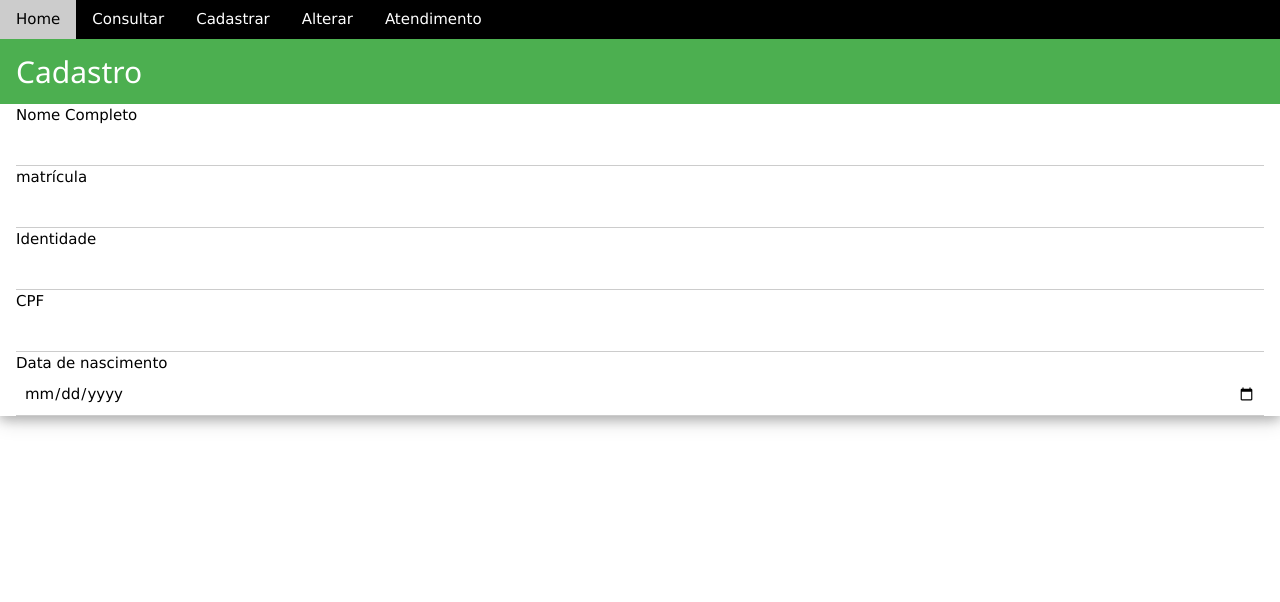
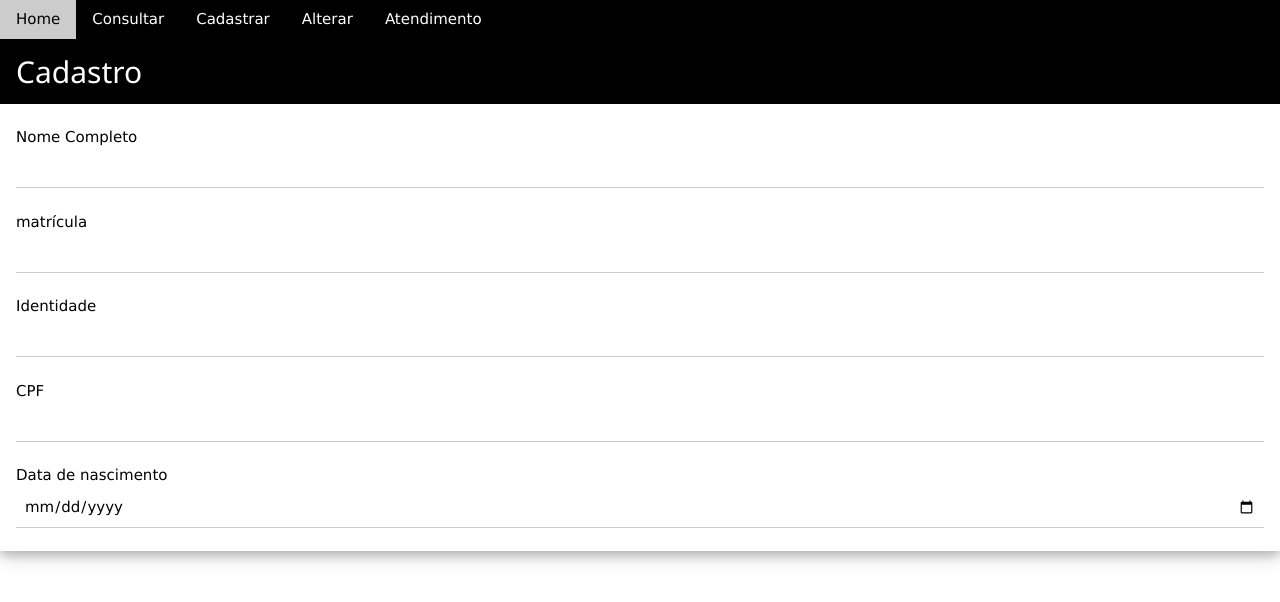
Before and after one commit to Daniel-francisco2304/html, a plain HTML site: page sistema/cadastrar.html in a window 1280 px wide. Drawn offline with nearby package versions, Linux system fonts and the light colour scheme.

Commit message:
Update cadastrar.html

```diff
--- a/sistema/cadastrar.html
+++ b/sistema/cadastrar.html
@@ -21,27 +21,33 @@
     </head>
     <main>
         <div class="w3-card-4">
-            <div class="w3-container w3-green">
+            <div class="w3-container w3-black">
               <h2>Cadastro</h2>
             </div>
 
             <form class="w3-container">
+            <br>
 
             <label>Nome Completo</label>
             <input class="w3-input" type="text">
 
+            <br>
             <label>matrícula</label>
             <input class="w3-input" type="text">
 
+            <br>
             <label>Identidade</label>
             <input class="w3-input" type="text">
 
+            <br>
             <label>CPF</label>
             <input class="w3-input" type="text">
 
+            <br>
             <label>Data de nascimento</label>
             <input class="w3-input" type="date">
 
+            <br>
             </form>
             </div>
     </main>
```
